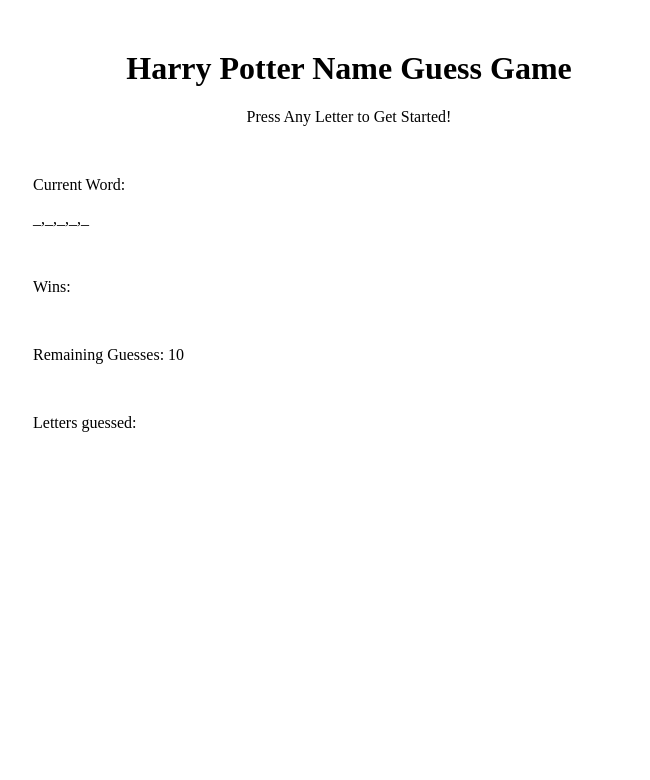
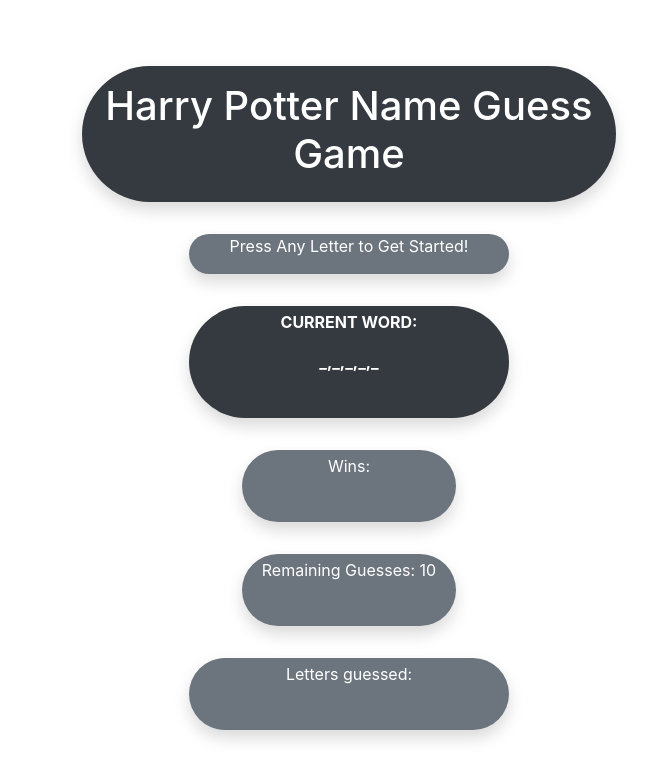
Before and after one commit to Abraval/Hangman, a plain HTML site: page index.html in a window 1280 px wide. Shown: the whole page, without its empty margins (291-941 px from the left). Drawn offline with nearby package versions, Linux system fonts and the light colour scheme.

Commit message:
updated index.html with some bootstrap styling, edited game.js so correctly guessed letters by user will be pushed into guessed letters array

```diff
--- a/assets/javascript/game.js
+++ b/assets/javascript/game.js
@@ -1,7 +1,7 @@
 //declaring var-s
 
 //array of names
-var names = ["Dobby", "Harry", "Luna ", "Albus", "Sirius", "Ginny", "Voldemort", "Draco"]
+var names = ["Dobby", "Harry", "Luna", "Albus", "Sirius", "Ginny", "Voldemort", "Draco"]
 
 //we start the game with o wins and 13 guesses
 var wins = 0;
@@ -50,8 +50,11 @@
             for (var i = 0; i < currentWord.length; i++) {
                 if (userInput === currentWord[i]) {
                     under[i] = userInput;
+                    lettersGuessed.push(userInput);
+
                     console.log(under);
                 }
+                document.querySelector("#guessedLettersText").innerHTML = lettersGuessed;
             }
             document.querySelector("#underscores").innerHTML = under;
             --guesses;
--- a/index.html
+++ b/index.html
@@ -2,46 +2,77 @@
 <html lang="en">
 
 <head>
+    <link rel="stylesheet" href="https://stackpath.bootstrapcdn.com/bootstrap/4.3.1/css/bootstrap.min.css"
+        integrity="sha384-ggOyR0iXCbMQv3Xipma34MD+dH/1fQ784/j6cY/iJTQUOhcWr7x9JvoRxT2MZw1T" crossorigin="anonymous">
     <link rel="stylesheet" type="text/css" href="assets/css/style.css" />
 
     <title>Harry Potter Name Guessing</title>
 </head>
 
 <body>
-    <header>
+    <div class="container">
+
         <div class="headerImg">
         </div>
+
+        <div class="row py-3">
+            <div
+                class="col-10 border-0 rounded-pill shadow my-2 bg-dark text-white py-3 my-auto mx-auto text-center">
                 <h1>Harry Potter Name Guess Game</h1>
+            </div>
+        </div>
+        <div class="row py-3">
+            <div
+                class="col-6 border-0 rounded-pill shadow my-1 bg-secondary text-white py-auto my-auto mx-auto text-center">
                 <p class="instruction">Press Any Letter to Get Started!</p>
-    </header>
+            </div>
+        </div>
 
-    <div class="container">
+
+        <div class="row py-3">
+            <div
+                class="col-6 border-0 rounded-pill shadow my-1 bg-dark text-white py-1 my-auto mx-auto text-center">
                 <!--Displays underscore for current word-->
-    <div class="Word">
+                <div class="Word font-weight-bold text-uppercase">
                     <p>Current Word: <span id="word"></span></p>
                     <p id="underscores"></p>
                     <br>
                 </div>
+            </div>
+        </div>
 
         <!--Displays wins, remaining guesses-->
-    <div class="score">
+        <div class="row py-3">
+            <div
+                class="col-4 border-0 rounded-pill shadow my-1 bg-secondary text-white py-1 my-auto mx-auto text-center">
                 <p>Wins: <span id="winsText"></span></p>
                 <br>
+            </div>
+        </div>
+
+        <div class="row py-3">
+            <div
+                class="col-4 border-0 rounded-pill shadow my-1 bg-secondary text-white py-1 my-auto mx-auto text-center">
                 <p>Remaining Guesses: <span id="guessesText"></span></p>
                 <br>
             </div>
+        </div>
+
 
         <!--Displays letters alredy guessed-->
+        <div class="row py-3">
+            <div
+                class="col-6 border-0 rounded-pill shadow my-1 bg-secondary text-white py-1 my-auto mx-auto text-center">
                 <div class="guessedLetters">
                     <p>Letters guessed: <span id="guessedLettersText"></span></p>
                     <br>
                 </div>
-
-    <!--Displays picture of the character whose name was guessed-->
-    <div class="charImg">
+            </div>
+        </div>
 
     </div>
-</div>
+
+
 
 
     <script src="assets/javascript/game.js"></script>
```
Lines whose indentation alone changed are shown as unchanged.
